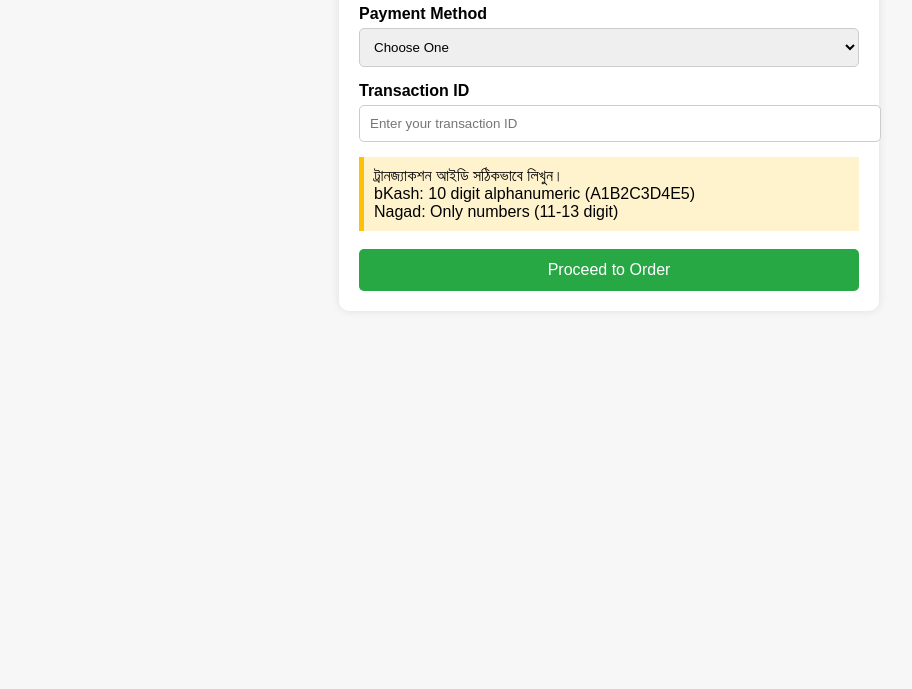
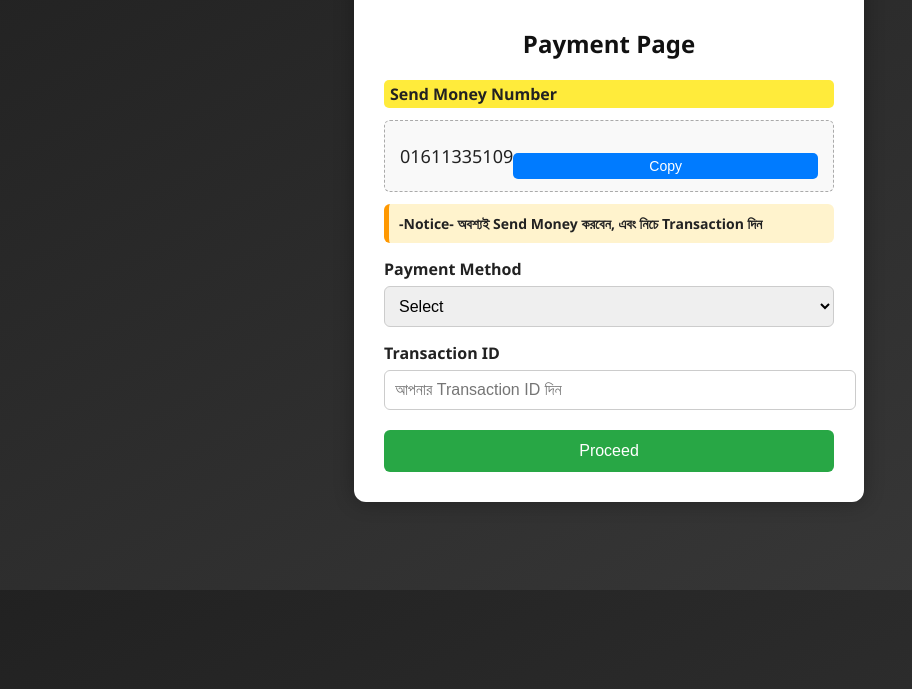
Before and after one commit to lijononrole2/lijon-topupbd, a plain HTML site: page payment.html in a window 1280 px wide. Shown: the part 111-800 px from the top of the page, without its empty margins (31-943 px from the left). Drawn offline with Linux system fonts and the light colour scheme.

Commit message:
Update payment.html

```diff
--- a/payment.html
+++ b/payment.html
@@ -2,55 +2,98 @@
 <html lang="bn">
 <head>
   <meta charset="UTF-8">
+  <title>Payment - Lijon Top Up</title>
   <meta name="viewport" content="width=device-width, initial-scale=1">
-  <title>Payment Info - Lijon Top Up</title>
   <style>
     body {
-      font-family: Arial;
+      font-family: 'Segoe UI', sans-serif;
+      background: linear-gradient(to bottom right, #212121, #3a3a3a);
+      color: #fff;
       padding: 20px;
-      background: #f7f7f7;
     }
+
     .container {
-      max-width: 500px;
-      margin: auto;
-      background: white;
-      padding: 20px;
-      border-radius: 10px;
-      box-shadow: 0 0 10px rgba(0,0,0,0.1);
+      max-width: 450px;
+      margin: 60px auto;
+      background: #fff;
+      color: #222;
+      padding: 30px;
+      border-radius: 12px;
+      box-shadow: 0 0 20px rgba(0,0,0,0.3);
     }
+
     h2 {
       text-align: center;
-      color: #333;
+      margin-bottom: 20px;
+      color: #111;
     }
-    .form-group {
+
+    .highlight {
+      background-color: #ffeb3b;
+      padding: 3px 6px;
+      border-radius: 5px;
+      font-weight: bold;
+    }
+
+    .number-box {
+      display: flex;
+      justify-content: space-between;
+      align-items: center;
+      background: #f9f9f9;
+      padding: 12px 15px;
+      font-size: 18px;
+      margin: 12px 0;
+      border-radius: 6px;
+      border: 1px dashed #aaa;
+    }
+
+    .copy-btn {
+      padding: 5px 10px;
+      font-size: 14px;
+      background-color: #007bff;
+      color: white;
+      border: none;
+      border-radius: 5px;
+      cursor: pointer;
+    }
+
+    .notice {
+      background: #fff3cd;
+      padding: 10px;
+      font-weight: bold;
+      font-size: 14px;
+      border-left: 5px solid #ff9800;
+      border-radius: 6px;
       margin-bottom: 15px;
     }
+
     label {
+      display: block;
+      margin-top: 15px;
+      margin-bottom: 6px;
       font-weight: bold;
     }
+
     select, input {
       width: 100%;
       padding: 10px;
-      margin-top: 5px;
       border: 1px solid #ccc;
-      border-radius: 5px;
+      font-size: 16px;
+      border-radius: 6px;
     }
-    .note {
-      margin-top: 10px;
-      background: #fff3cd;
-      padding: 10px;
-      border-left: 5px solid #ffc107;
-    }
+
     button {
       width: 100%;
+      margin-top: 20px;
       padding: 12px;
+      font-size: 16px;
       background: #28a745;
       color: white;
       border: none;
-      border-radius: 5px;
-      font-size: 16px;
+      border-radius: 6px;
       cursor: pointer;
     }
+
     button:hover {
       background: #218838;
     }
@@ -59,58 +102,60 @@
 <body>
 
   <div class="container">
-    <h2>Payment Info</h2>
+    <h2>Payment Page</h2>
+
+    <div class="highlight">Send Money Number</div>
+
+    <div class="number-box">
+      <span id="number">01611335109</span>
+      <button class="copy-btn" onclick="copyNumber()">Copy</button>
+    </div>
+
+    <div class="notice">
+      -Notice- অবশ্যই Send Money করবেন, এবং নিচে Transaction দিন
+    </div>
 
     <form id="paymentForm">
-      <div class="form-group">
-        <label for="method">Payment Method</label>
-        <select id="method" required>
-          <option value="">Choose One</option>
-          <option value="bkash">bKash</option>
-          <option value="nagad">Nagad</option>
-        </select>
-      </div>
+      <label for="method">Payment Method</label>
+      <select id="method" required>
+        <option value="">Select</option>
+        <option value="bkash">bKash</option>
+        <option value="nagad">Nagad</option>
+      </select>
 
-      <div class="form-group">
-        <label for="transaction">Transaction ID</label>
-        <input type="text" id="transaction" placeholder="Enter your transaction ID" required>
-      </div>
+      <label for="txid">Transaction ID</label>
+      <input type="text" id="txid" placeholder="আপনার Transaction ID দিন" required>
 
-      <div class="note">
-        ট্রানজ্যাকশন আইডি সঠিকভাবে লিখুন।<br>
-        bKash: 10 digit alphanumeric (A1B2C3D4E5)<br>
-        Nagad: Only numbers (11-13 digit)
-      </div>
-
-      <br>
-      <button type="submit">Proceed to Order</button>
+      <button type="submit">Proceed</button>
     </form>
   </div>
 
   <script>
+    function copyNumber() {
+      const number = document.getElementById("number").innerText;
+      navigator.clipboard.writeText(number).then(() => {
+        alert("Number copied: " + number);
+      });
+    }
+
     document.getElementById("paymentForm").addEventListener("submit", function(e) {
       e.preventDefault();
 
       const method = document.getElementById("method").value;
-      const transaction = document.getElementById("transaction").value.trim();
+      const txid = document.getElementById("txid").value.trim();
 
-      let isValid = false;
-
+      let valid = false;
       if (method === "bkash") {
-        const bkashRegex = /^[A-Za-z0-9]{10}$/;
-        isValid = bkashRegex.test(transaction);
+        valid = /^[A-Za-z0-9]{10}$/.test(txid);
       } else if (method === "nagad") {
-        const nagadRegex = /^[0-9]{11,13}$/;
-        isValid = nagadRegex.test(transaction);
+        valid = /^[A-Z0-9]{11,13}$/.test(txid);
       }
 
-      if (!isValid) {
-        alert("Invalid Transaction ID for selected payment method.");
-        return;
-      }
 
-      // If valid, redirect to order.html
-      window.location.href = "order.html?method=" + method + "&tx=" + encodeURIComponent(transaction);
+
+
+      // Proceed to order page
+      window.location.href = `order.html?method=${method}&txid=${encodeURIComponent(txid)}`;
     });
   </script>
 
```
